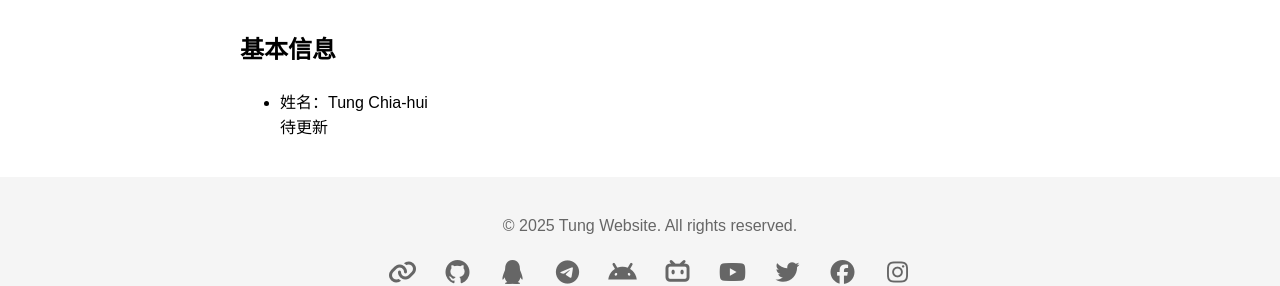
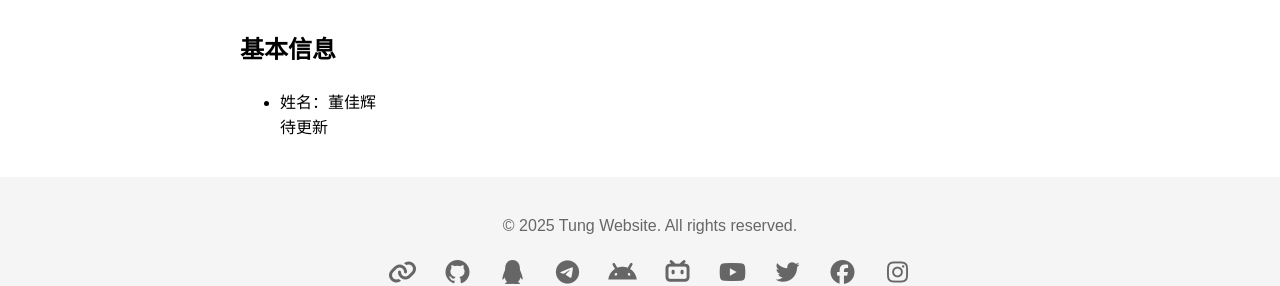
Before and after one commit to tungchiahui/Tung_Website, a Jekyll site: the page built from _pages/cv.md, in a window 1280 px wide. Shown: the part 302-588 px from the top of the page. Built offline with Jekyll 4.4.1, drawn with Linux system fonts in a browser that asks for light colours; nearby versions of some CDN libraries.

Commit message:
更新 cv.md

```diff
--- a/_pages/cv.md
+++ b/_pages/cv.md
@@ -7,5 +7,5 @@ permalink: /cv/
 # 我的简历
 
 ## 基本信息
-- 姓名：Tung Chia-hui
+- 姓名：董佳辉
 <br>待更新
```
